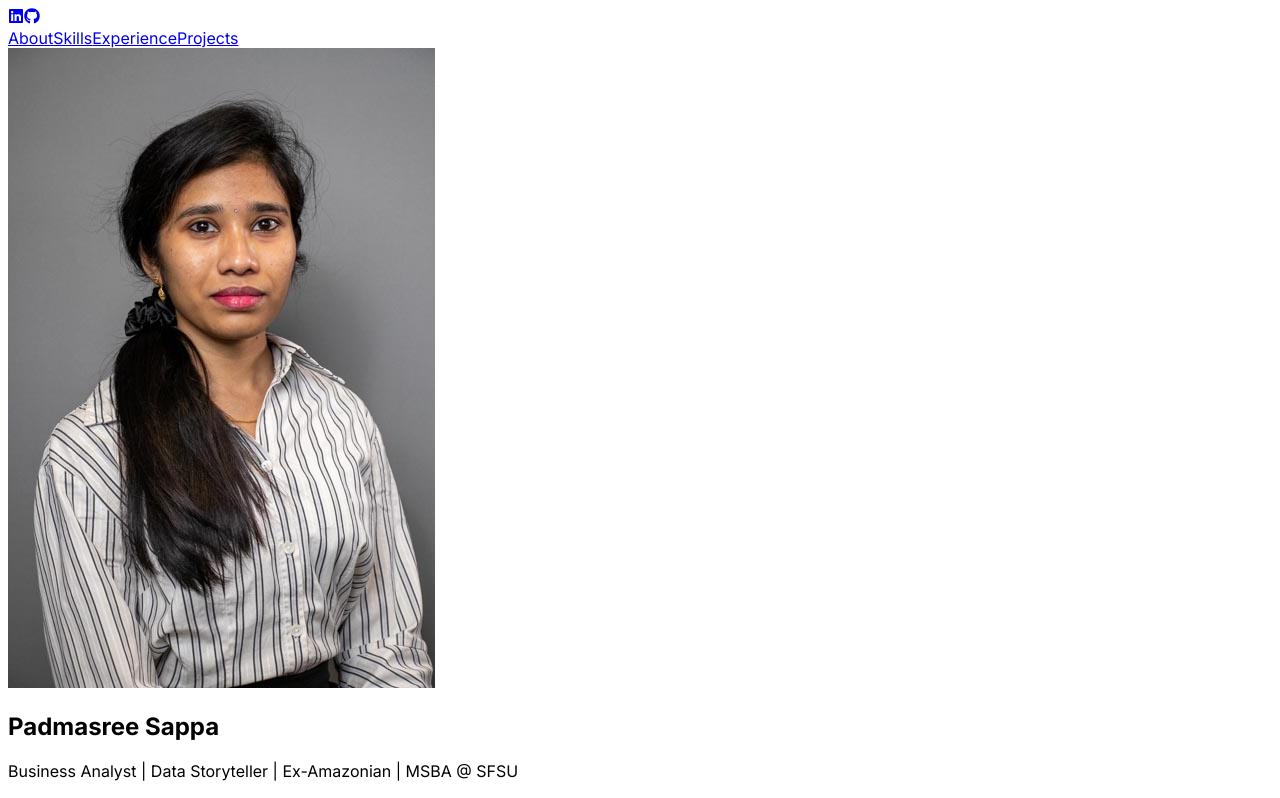
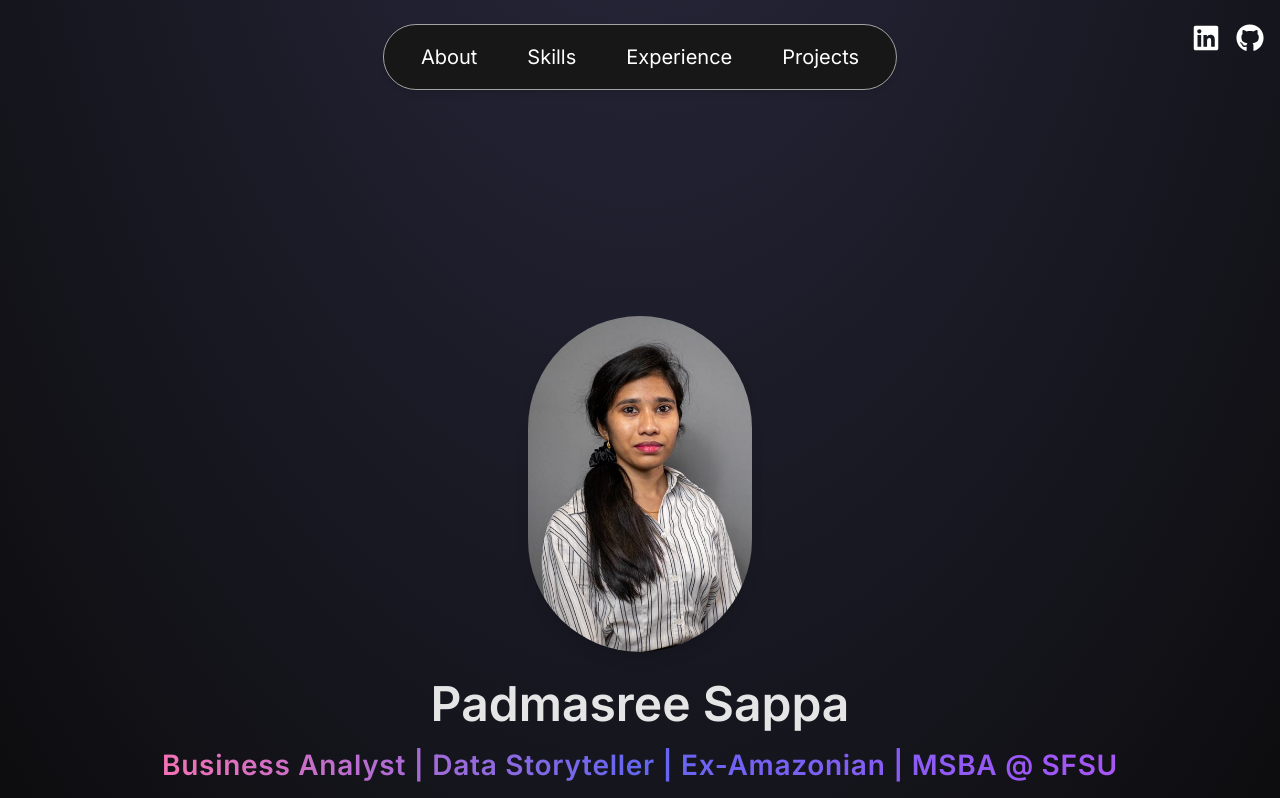
Before and after one commit to dsappa7196/dsappa7196.github.io, a React (Vite) app: page / in a window 1280 px wide. Shown: the top 798 px of the page. Built offline with nearby package versions, Linux system fonts and the light colour scheme.

Commit message:
fix: ensure all components are tracked and pushed

```diff
--- a/package.json
+++ b/package.json
@@ -1,8 +1,8 @@
 {
   "name": "react_portfolio",
   "private": true,
-"version": "0.0.0",
-"scripts": {
+  "version": "0.0.0",
+  "scripts": {
     "dev": "vite",
     "build": "vite build",
     "lint": "eslint .",
@@ -26,7 +26,7 @@
     "eslint-plugin-react-hooks": "^5.1.0",
     "eslint-plugin-react-refresh": "^0.4.19",
     "globals": "^15.15.0",
-    "postcss": "^8.5.3",
+    "postcss": "^8.5.4",
     "tailwindcss": "^3.4.17",
     "vite": "^6.3.5"
   }
--- a/src/index.css
+++ b/src/index.css
@@ -1,4 +1,8 @@
 @import url('https://fonts.googleapis.com/css2?family=Inter:ital,wght@0,100..900;1,100..900&display=swap');
+
+@tailwind base;
+@tailwind components;
+@tailwind utilities;
 
 :root {
   font-family: 'Inter', sans-serif;
--- a/tailwind.config.js
+++ b/tailwind.config.js
@@ -6,6 +6,9 @@ export default {
   ],
   theme: {
     extend: {
+      fontFamily: {
+        sans: ['Inter', 'sans-serif'],
+      },
       fontSize: {
         base: '1.125rem', // 18px instead of 16px
         lg: '1.25rem',    // 20px
```
Also changed, not shown: 1 other file (tests, documents, lock files or other folders).
